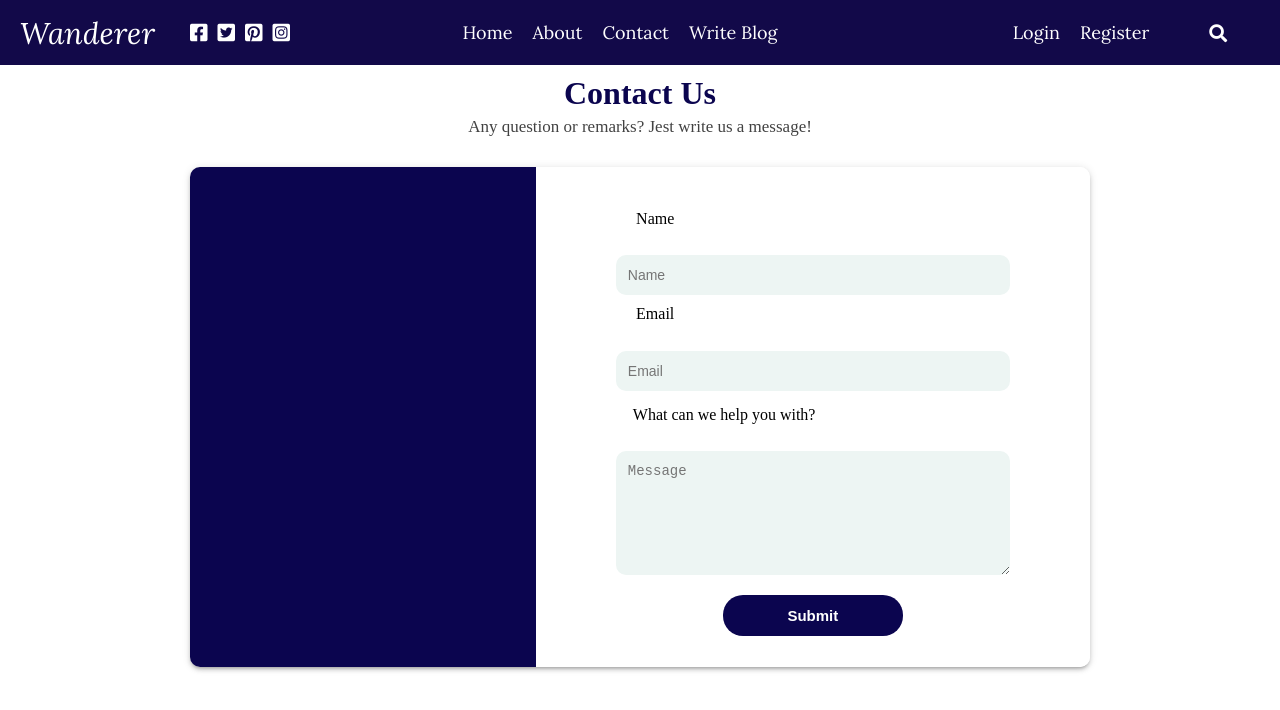
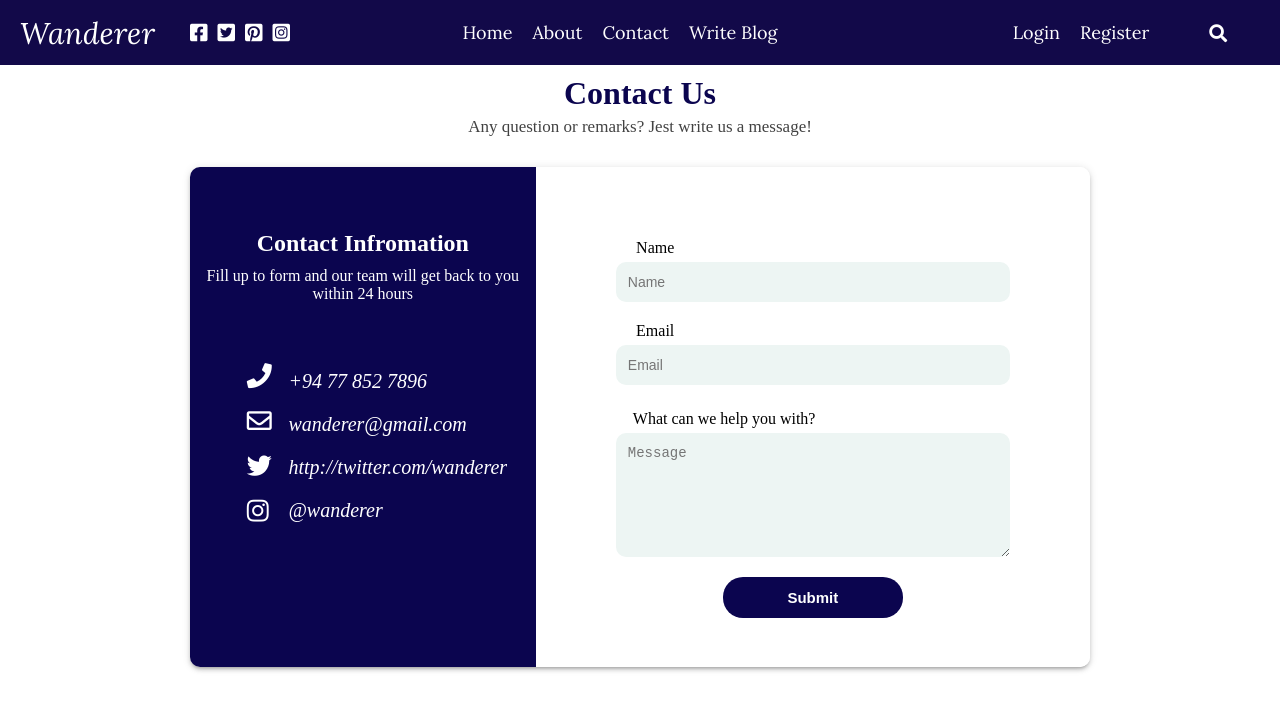
Before and after one commit to prabodhani1234/MARN_Stack_Blog_App, a React (Create React App) app in the folder Frontend/: page /contact in a window 1280 px wide. Shown: the top 710 px of the page. Built offline with nearby package versions, Linux system fonts and the light colour scheme.

Commit message:
create left side of contact screen

```diff
--- a/Frontend/src/pages/contact/Contact.jsx
+++ b/Frontend/src/pages/contact/Contact.jsx
@@ -11,7 +11,20 @@ export default function Contact() {
             <div className="all_contact_container">
                 <div className="contact_left">
                     <div className="contact_left_text">
-
+                       <h2>Contact Infromation</h2>
+                       <p style={{marginTop:"10px"}}>Fill up to form and our team will get back to you within 24 hours</p>
+                    </div>
+                    <div className="c_Icons">
+                        <i className="c_Icon fas fa-phone"></i>
+                        <i className="c_Icon far fa-envelope"></i>
+                        <i className="c_Icon fab fa-twitter"></i>
+                        <i className="c_Icon fab fa-instagram"></i>
+                    </div>
+                    <div className="infor_icons">
+                        <i className="infor_Icon">+94 77 852 7896</i>
+                        <i className="infor_Icon"> wanderer@gmail.com</i>
+                        <i className="infor_Icon">http://twitter.com/wanderer</i>
+                        <i className="infor_Icon">@wanderer</i>
                     </div>
                 </div>
                 <div className="contact_right">
@@ -22,7 +35,7 @@ export default function Contact() {
                             className="contact_input"
                             placeholder="Name"
                         />
-                        <label className="lable2">Email</label>
+                        <label className="lable1">Email</label>
                         <input
 							type="text"
                             className="contact_input"
--- a/Frontend/src/pages/contact/contact.css
+++ b/Frontend/src/pages/contact/contact.css
@@ -27,21 +27,19 @@
 	display: flex;
 	flex-direction: column;
 	align-items: center;
-	justify-content: center;
     background-color: rgb(11, 5, 79) ;
   	background-size: cover;
 	border-top-left-radius: 10px;
 	border-bottom-left-radius: 10px;
   	padding-left: 0%;
   	padding-right: 0%;
-	padding-top: 10%;
+	padding-top: 7%;
 }
 
-.contact_left h1 {
-	margin-top: 0;
+.contact_left_text {
+	margin-bottom: 50px;
 	color: rgb(255, 255, 255);
-	font-size: 35px;
-	align-self: center;
+	text-align: center;
 }
 
 .contact_right {
@@ -77,7 +75,7 @@
 	border-radius: 10px;
 	background-color: #edf5f3;
 	margin: 5px 0;
-	margin-top: 7%;
+	margin-top: 5px;
 	font-size: 14px;
 }
 .contact_input_message{
@@ -89,7 +87,7 @@
 	border-radius: 10px;
 	background-color: #edf5f3;
 	margin: 5px 0;
-	margin-top: 7%;
+	margin-top: 5px;
 	font-size: 14px;
 
 }
@@ -118,11 +116,6 @@
   color: #edf5f3;
   margin-bottom: 10%;
 }
-
-.contact_right_text{
-	align-items: center;
-	text-align:center;
-}
 .contact_main_right_text{
 	font-size: 25px;
 	margin-bottom: 30px;
@@ -134,13 +127,33 @@
 
 .lable1{
     margin-right: 80%;
-    margin-top: 5px;
-}
-.lable2{
-    margin-right: 80%;
-    margin-top: 5px;
+    margin-top: 15px;
 }
 .lable3{
     margin-right: 45%;
-    margin-top: 10px;
+    margin-top: 20px;
 }
+.c_Icons{
+	display: flex;
+	flex-direction: column;
+	padding-right: 60%;
+}
+.c_Icon{
+	color: #ffffff;
+	font-size: 25px;
+	margin: 10px;
+}
+.infor_icons{
+	position: absolute;
+	margin: 30px;
+	margin-top: 130px;
+	margin-left: 100px;
+	display: flex;
+	flex-direction: column;
+
+}
+.infor_Icon{
+	color: #ffffff;
+	font-size: 20px;
+	margin: 10px;
+}
```
